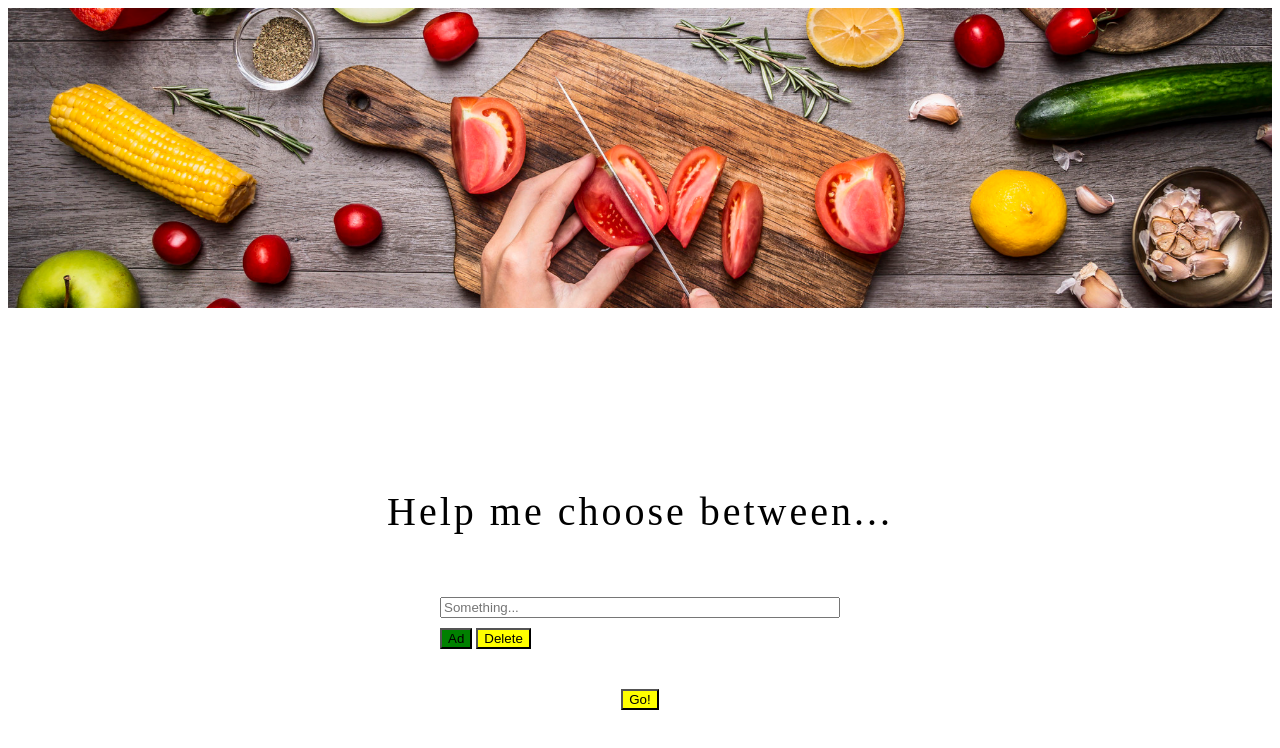
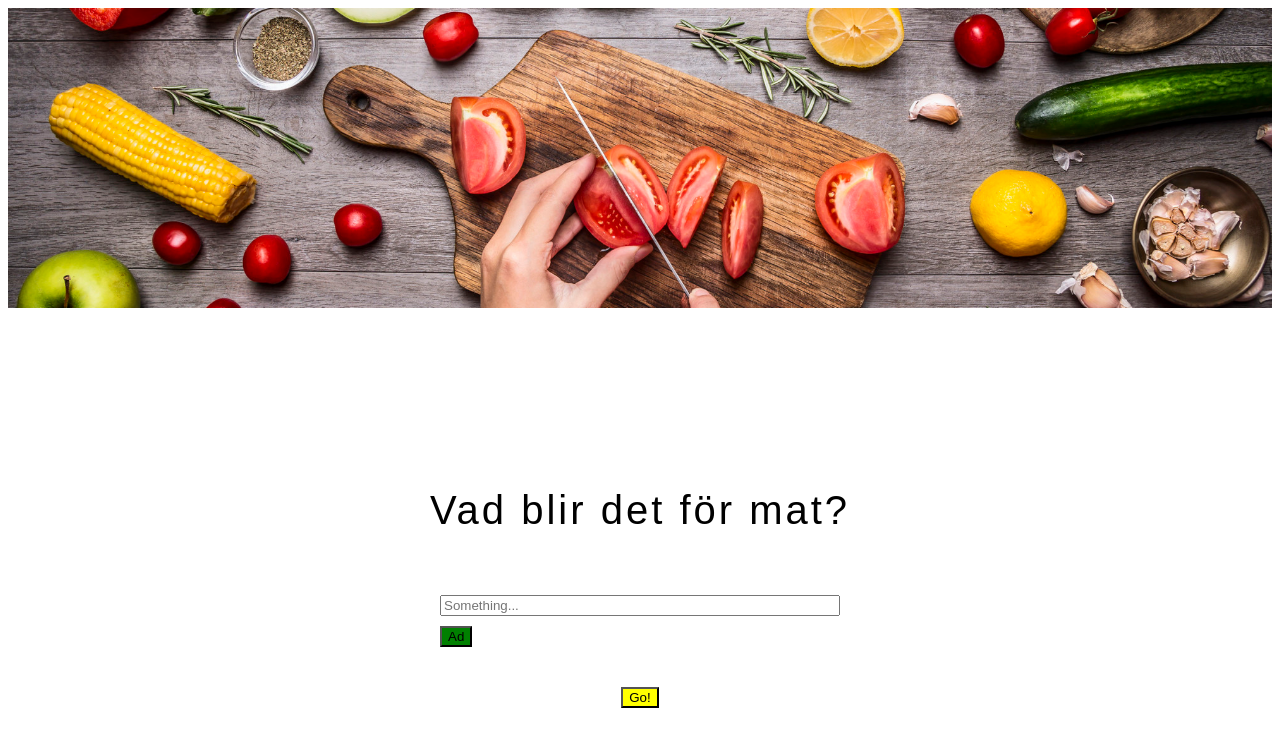
Before and after one commit to alicefredblad/codes, a plain HTML site: page index.html in a window 1280 px wide. Drawn offline with nearby package versions, Linux system fonts and the light colour scheme.

Commit message:
changed title

```diff
--- a/index.html
+++ b/index.html
@@ -2,18 +2,17 @@
 <html lang="eng">
     <head>
         <meta charset="utf-8">
-        <title>Help me choose</title>
+        <title>Beslutångest</title>
          <link rel="stylesheet" type="text/css" href="main.css">
     </head>
     <body>
         <img src="banner.jpg">
-        <h1 class="h1">Help me choose between...</h1>
+        <h1 class="h1">Vad blir det för mat?</h1>
         <div class="inputsection">
             <div class="inputs">
                 <input placeholder="Something..."></input>
             </div>
             <button class="adOption">Ad</button>
-            <button class="delete">Delete</button>
             <div class="results"></div>
         </div>
         <button>Go!</button>
--- a/main.css
+++ b/main.css
@@ -13,6 +13,7 @@ button {
 h1{
     font-size: 40px;
     font-weight: lighter;
+    font-family: sans-serif;
     letter-spacing: 3px;
     margin-top:180px;
     margin-bottom: 2px;
```
